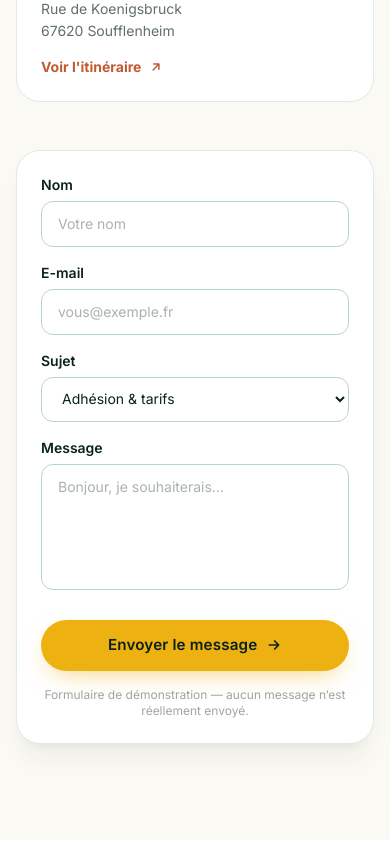
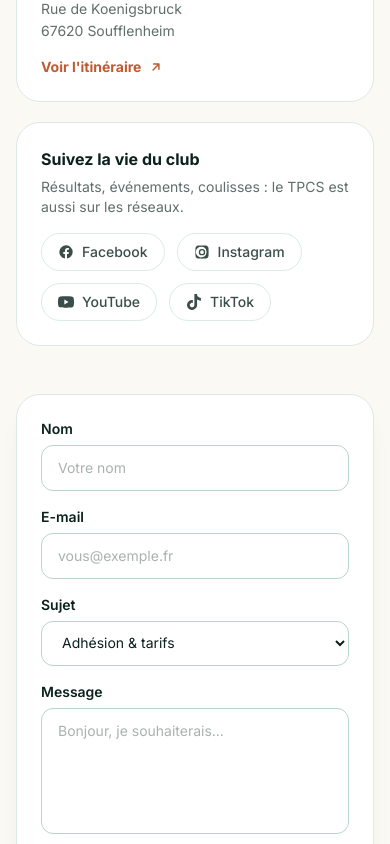
Before and after one commit to Cahair/teniis-soufflenheim, a Next.js app: page /contact in a window 390 px wide. Shown: the part 1560-2404 px from the top of the page. Built offline with nearby package versions, Linux system fonts and the light colour scheme.

Commit message:
ajout logo
logo

```diff
--- a/src/app/contact/page.tsx
+++ b/src/app/contact/page.tsx
@@ -5,6 +5,7 @@ import PageHero from "@/components/PageHero";
 import Reveal from "@/components/Reveal";
 import SectionHeader from "@/components/SectionHeader";
 import { faqs, site } from "@/lib/data";
+import { socials } from "@/lib/socials";
 
 export const metadata: Metadata = {
   title: "Contact",
@@ -114,6 +115,39 @@ export default function ContactPage() {
                     </div>
                   </Reveal>
                 ))}
+
+                {/* Réseaux sociaux */}
+                <Reveal delay={contactCards.length * 80} className="sm:col-span-2">
+                  <div className="card-lift rounded-3xl border border-pine-100 bg-white p-6">
+                    <h3 className="font-bold text-pine-950">
+                      Suivez la vie du club
+                    </h3>
+                    <p className="mt-1.5 text-sm text-pine-950/65">
+                      Résultats, événements, coulisses : le TPCS est aussi sur
+                      les réseaux.
+                    </p>
+                    <div className="mt-4 flex flex-wrap gap-3">
+                      {socials.map((social) => (
+                        <a
+                          key={social.label}
+                          href={social.href}
+                          target="_blank"
+                          rel="noopener noreferrer"
+                          className="inline-flex items-center gap-2 rounded-full border border-pine-100 px-4 py-2 text-sm font-medium text-pine-950/80 transition-colors hover:border-gold-400 hover:text-clay-500"
+                        >
+                          <svg
+                            viewBox="0 0 24 24"
+                            className="h-4 w-4"
+                            fill="currentColor"
+                          >
+                            <path d={social.path} />
+                          </svg>
+                          {social.label}
+                        </a>
+                      ))}
+                    </div>
+                  </div>
+                </Reveal>
               </div>
             </div>
 
--- a/src/components/Footer.tsx
+++ b/src/components/Footer.tsx
@@ -2,20 +2,7 @@ import Image from "next/image";
 import Link from "next/link";
 import { logo } from "@/lib/images";
 import { navLinks, site } from "@/lib/data";
-
-function SocialIcon({ path, label }: { path: string; label: string }) {
-  return (
-    <a
-      href="#"
-      aria-label={label}
-      className="flex h-10 w-10 items-center justify-center rounded-full border border-white/15 text-white/70 transition-colors hover:border-gold-400 hover:text-gold-400"
-    >
-      <svg viewBox="0 0 24 24" className="h-4.5 w-4.5" fill="currentColor">
-        <path d={path} />
-      </svg>
-    </a>
-  );
-}
+import SocialLinks from "./SocialLinks";
 
 export default function Footer() {
   return (
@@ -32,15 +19,8 @@ export default function Footer() {
               Tennis, padel et pickleball au cœur du pays des potiers, depuis
               1979. Un club de village, une ambiance de famille.
             </p>
-            <div className="mt-6 flex gap-3">
-              <SocialIcon
-                label="Facebook"
-                path="M22 12a10 10 0 1 0-11.6 9.9v-7H7.9V12h2.5V9.8c0-2.5 1.5-3.9 3.8-3.9 1.1 0 2.2.2 2.2.2v2.5h-1.3c-1.2 0-1.6.8-1.6 1.6V12h2.8l-.4 2.9h-2.4v7A10 10 0 0 0 22 12Z"
-              />
-              <SocialIcon
-                label="Instagram"
-                path="M12 2.2c3.2 0 3.6 0 4.8.1 1.2.1 1.9.2 2.3.4.6.2 1 .5 1.4.9.4.4.7.8.9 1.4.2.4.4 1.1.4 2.3.1 1.2.1 1.6.1 4.8s0 3.6-.1 4.8c-.1 1.2-.2 1.9-.4 2.3-.2.6-.5 1-.9 1.4-.4.4-.8.7-1.4.9-.4.2-1.1.4-2.3.4-1.2.1-1.6.1-4.8.1s-3.6 0-4.8-.1c-1.2-.1-1.9-.2-2.3-.4-.6-.2-1-.5-1.4-.9-.4-.4-.7-.8-.9-1.4-.2-.4-.4-1.1-.4-2.3-.1-1.2-.1-1.6-.1-4.8s0-3.6.1-4.8c.1-1.2.2-1.9.4-2.3.2-.6.5-1 .9-1.4.4-.4.8-.7 1.4-.9.4-.2 1.1-.4 2.3-.4 1.2-.1 1.6-.1 4.8-.1Zm0 2A8 8 0 1 0 12 20 8 8 0 0 0 12 4.2Zm0 3.2a4.8 4.8 0 1 1 0 9.6 4.8 4.8 0 0 1 0-9.6Zm0 2a2.8 2.8 0 1 0 0 5.6 2.8 2.8 0 0 0 0-5.6ZM17.8 5a1.2 1.2 0 1 1 0 2.4 1.2 1.2 0 0 1 0-2.4Z"
-              />
+            <div className="mt-6">
+              <SocialLinks />
             </div>
           </div>
 
--- a/src/components/Navbar.tsx
+++ b/src/components/Navbar.tsx
@@ -4,6 +4,7 @@ import { useEffect, useState } from "react";
 import Link from "next/link";
 import { usePathname } from "next/navigation";
 import LogoMark from "./LogoMark";
+import SocialLinks from "./SocialLinks";
 import { navLinks, site } from "@/lib/data";
 
 export default function Navbar() {
@@ -122,6 +123,9 @@ export default function Navbar() {
           </Link>
         </nav>
         <div className="px-8 pb-10 text-sm text-white/50">
+          <div className="mb-5">
+            <SocialLinks />
+          </div>
           <p>{site.address.street} — {site.address.city}</p>
           <p className="mt-1">{site.phoneClub}</p>
         </div>
--- /dev/null
+++ b/src/components/SocialLinks.tsx
@@ -0,0 +1,24 @@
+import { socials } from "@/lib/socials";
+
+/* Rangée d'icônes des réseaux sociaux, sur fond sombre (footer,
+   menu mobile). Pastilles rondes, dorées au survol. */
+export default function SocialLinks() {
+  return (
+    <div className="flex gap-3">
+      {socials.map((social) => (
+        <a
+          key={social.label}
+          href={social.href}
+          target="_blank"
+          rel="noopener noreferrer"
+          aria-label={social.label}
+          className="flex h-10 w-10 items-center justify-center rounded-full border border-white/15 text-white/70 transition-colors hover:border-gold-400 hover:text-gold-400"
+        >
+          <svg viewBox="0 0 24 24" className="h-4.5 w-4.5" fill="currentColor">
+            <path d={social.path} />
+          </svg>
+        </a>
+      ))}
+    </div>
+  );
+}
--- a/src/components/home/Hero.tsx
+++ b/src/components/home/Hero.tsx
@@ -2,6 +2,7 @@ import Image from "next/image";
 import Link from "next/link";
 import CourtLines from "@/components/CourtLines";
 import Reveal from "@/components/Reveal";
+import SocialLinks from "@/components/SocialLinks";
 import { padelCourt, terrasseClub } from "@/lib/images";
 
 export default function Hero() {
@@ -99,6 +100,16 @@ export default function Hero() {
               </span>
             </div>
           </Reveal>
+
+          <Reveal delay={500}>
+            <div className="mt-8 flex items-center gap-4 sm:mt-10">
+              <span className="text-[0.65rem] uppercase tracking-[0.3em] text-white/40">
+                Suivez-nous
+              </span>
+              <span className="h-px w-8 bg-white/15" />
+              <SocialLinks />
+            </div>
+          </Reveal>
         </div>
 
         {/* Colonne image — desktop uniquement (la photo passe en fond sur mobile) */}
--- /dev/null
+++ b/src/lib/socials.ts
@@ -0,0 +1,33 @@
+/* ------------------------------------------------------------------ */
+/*  Réseaux sociaux du club — un seul endroit à modifier.             */
+/* ------------------------------------------------------------------ */
+
+export type Social = {
+  label: string;
+  href: string;
+  /* Tracé SVG (viewBox 24×24, rempli avec currentColor) */
+  path: string;
+};
+
+export const socials: Social[] = [
+  {
+    label: "Facebook",
+    href: "https://www.facebook.com/TPCSOUFFLENHEIM",
+    path: "M22 12a10 10 0 1 0-11.6 9.9v-7H7.9V12h2.5V9.8c0-2.5 1.5-3.9 3.8-3.9 1.1 0 2.2.2 2.2.2v2.5h-1.3c-1.2 0-1.6.8-1.6 1.6V12h2.8l-.4 2.9h-2.4v7A10 10 0 0 0 22 12Z",
+  },
+  {
+    label: "Instagram",
+    href: "https://www.instagram.com/tennis_padel_club_soufflenheim/",
+    path: "M12 2.2c3.2 0 3.6 0 4.8.1 1.2.1 1.9.2 2.3.4.6.2 1 .5 1.4.9.4.4.7.8.9 1.4.2.4.4 1.1.4 2.3.1 1.2.1 1.6.1 4.8s0 3.6-.1 4.8c-.1 1.2-.2 1.9-.4 2.3-.2.6-.5 1-.9 1.4-.4.4-.8.7-1.4.9-.4.2-1.1.4-2.3.4-1.2.1-1.6.1-4.8.1s-3.6 0-4.8-.1c-1.2-.1-1.9-.2-2.3-.4-.6-.2-1-.5-1.4-.9-.4-.4-.7-.8-.9-1.4-.2-.4-.4-1.1-.4-2.3-.1-1.2-.1-1.6-.1-4.8s0-3.6.1-4.8c.1-1.2.2-1.9.4-2.3.2-.6.5-1 .9-1.4.4-.4.8-.7 1.4-.9.4-.2 1.1-.4 2.3-.4 1.2-.1 1.6-.1 4.8-.1Zm0 2A8 8 0 1 0 12 20 8 8 0 0 0 12 4.2Zm0 3.2a4.8 4.8 0 1 1 0 9.6 4.8 4.8 0 0 1 0-9.6Zm0 2a2.8 2.8 0 1 0 0 5.6 2.8 2.8 0 0 0 0-5.6ZM17.8 5a1.2 1.2 0 1 1 0 2.4 1.2 1.2 0 0 1 0-2.4Z",
+  },
+  {
+    label: "YouTube",
+    href: "https://www.youtube.com/@tennispadelclubsoufflenheim",
+    path: "M23.5 6.2a3 3 0 0 0-2.1-2.1C19.5 3.5 12 3.5 12 3.5s-7.5 0-9.4.6A3 3 0 0 0 .5 6.2C0 8.1 0 12 0 12s0 3.9.5 5.8a3 3 0 0 0 2.1 2.1c1.9.6 9.4.6 9.4.6s7.5 0 9.4-.6a3 3 0 0 0 2.1-2.1c.5-1.9.5-5.8.5-5.8s0-3.9-.5-5.8ZM9.5 15.6V8.4L15.8 12l-6.3 3.6Z",
+  },
+  {
+    label: "TikTok",
+    href: "https://www.tiktok.com/@tennispadelsoufflenheim",
+    path: "M12.5 0c1.3 0 2.6 0 3.9 0 .1 1.5.6 3.1 1.8 4.2 1.1 1.1 2.7 1.6 4.2 1.8v4c-1.4-.1-2.9-.4-4.2-1-.6-.3-1.1-.6-1.6-.9 0 2.9 0 5.8 0 8.7-.1 1.4-.5 2.8-1.4 3.9-1.3 1.9-3.6 3.2-5.9 3.2-1.4.1-2.9-.3-4.1-1-2-1.2-3.4-3.4-3.6-5.7 0-.5 0-1 0-1.5.2-1.9 1.1-3.7 2.6-5 1.7-1.4 4-2.1 6.1-1.7 0 1.5 0 3 0 4.4-1-.3-2.2-.2-3 .4-.6.4-1.1 1-1.4 1.7-.2.5-.1 1.1-.1 1.6.2 1.6 1.8 3 3.5 2.9 1.1 0 2.2-.7 2.8-1.6.2-.3.4-.7.4-1.1.1-1.8.1-3.6.1-5.4 0-4 0-8 0-12.1Z",
+  },
+];
```
